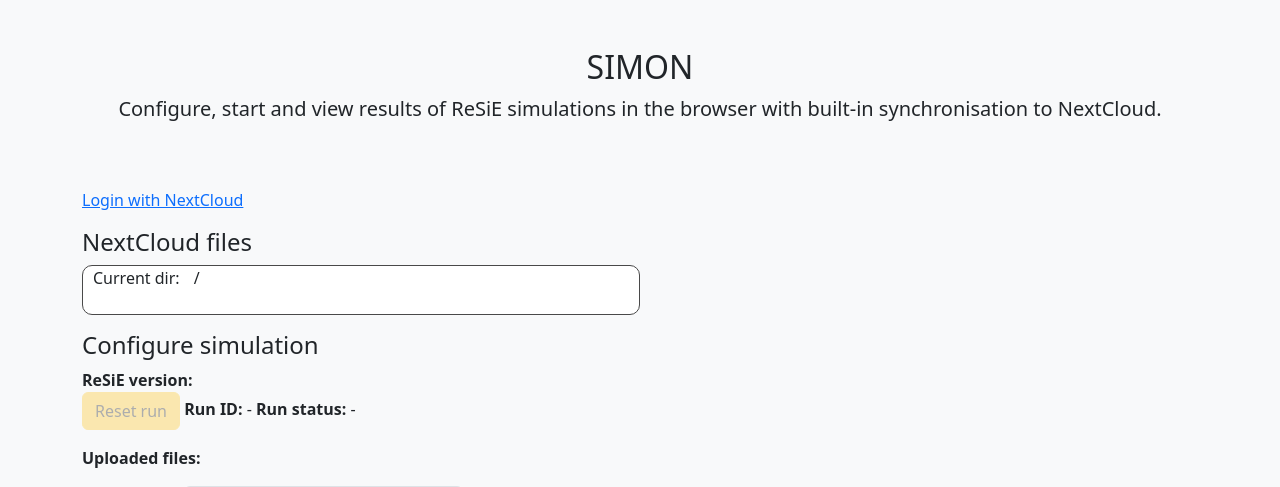
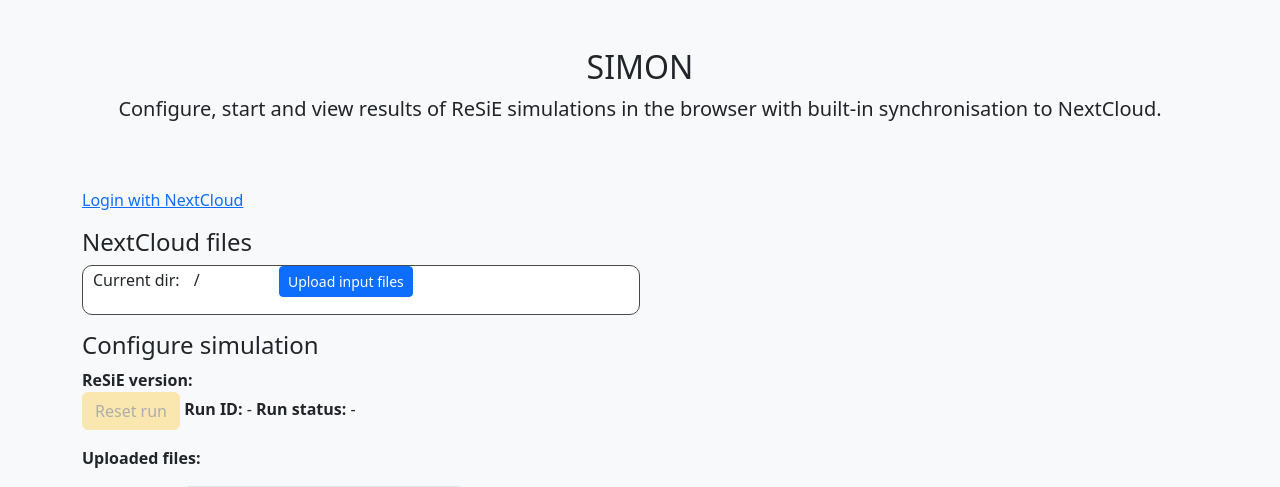
Before and after one commit to QuaSi-Software/simon, a Flask app: template webapp/simon_webapp/templates/index.html in a window 1280 px wide. Shown: the top 487 px of the page. Run offline with Flask 3, Linux system fonts and the light colour scheme; the template is opened without the code that fills it, so the values that code supplies are empty; some libraries are stand-ins or nearby versions.

Commit message:
Add button to upload all input files in current NC directory.

```diff
--- a/webapp/simon_webapp/static/main.js
+++ b/webapp/simon_webapp/static/main.js
@@ -336,6 +336,16 @@ async function upload_file(item) {
     }
 }
 
+async function upload_input_files() {
+    let prf_files = by_cl("nc-file-list-file").filter(item =>
+        item.dataset.filename.endsWith(".prf") || item.dataset.filename.endsWith(".json")
+        || item.dataset.filename.endsWith(".epw") || item.dataset.filename.endsWith(".dat")
+    )
+    for (const file of prf_files) {
+        await upload_file(file)
+    }
+}
+
 async function fetch_nc_file_list() {
     by_id("nc-file-list-blocker").classList.remove("hidden")
 
@@ -444,6 +454,9 @@ function main() {
     document.getElementById("reset-run").onclick = async function(event) {
         reset_run()
     }
+    document.getElementById("upload-input-files").onclick = async function(event) {
+        upload_input_files()
+    }
 
     // events to handle when the document is ready
     document.onreadystatechange = async function(event) {
--- a/webapp/simon_webapp/static/style.css
+++ b/webapp/simon_webapp/static/style.css
@@ -81,6 +81,9 @@
     background-color: #e6e6e6;
 }
 
+#upload-input-files {
+    margin-left: 75px;
+}
 
 #uploaded-files {
     list-style: none;
--- a/webapp/simon_webapp/templates/index.html
+++ b/webapp/simon_webapp/templates/index.html
@@ -34,6 +34,7 @@
 
           <span>Current dir: </span>
           <span id="nc-current-dir" data-dirname="">/</span>
+          <button id="upload-input-files" type="button" class="btn btn-primary btn-sm">Upload input files</button>
 
           <div id="nc-file-list-items"></div>
         </div>
```
